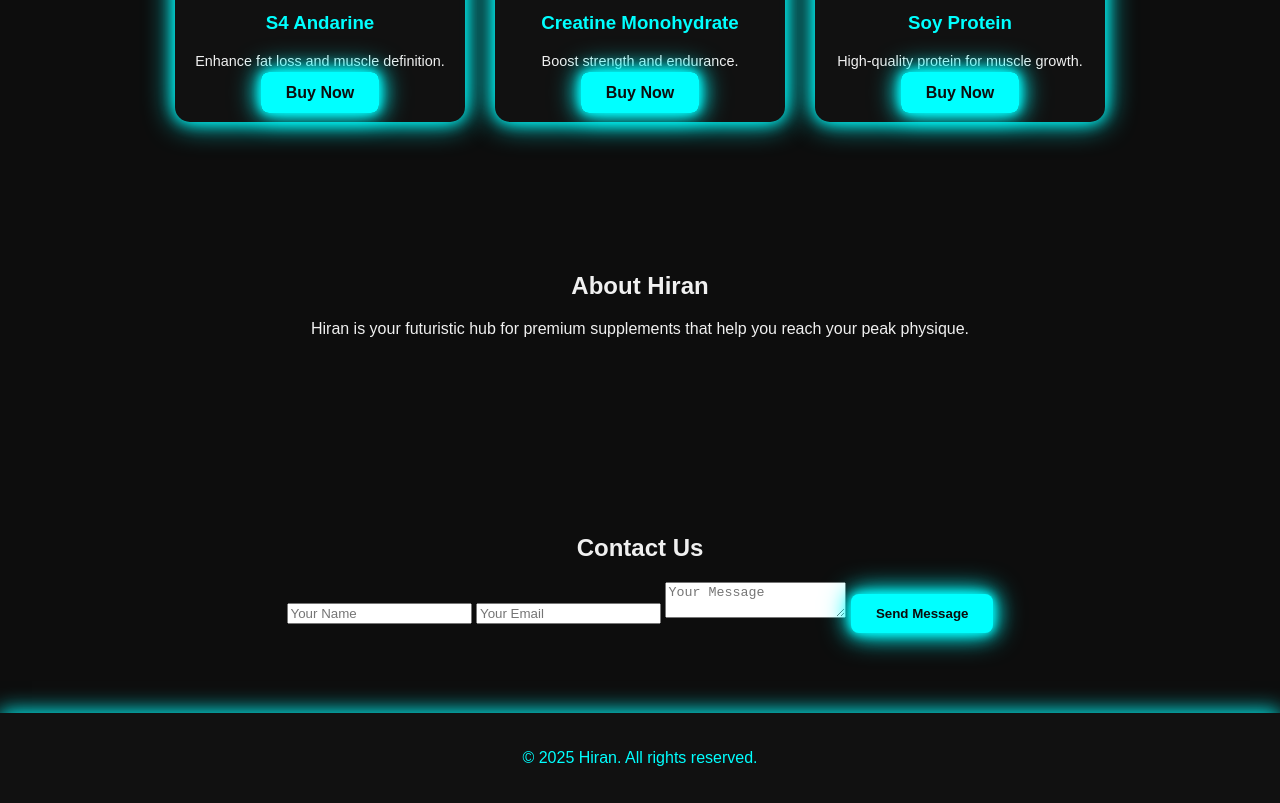
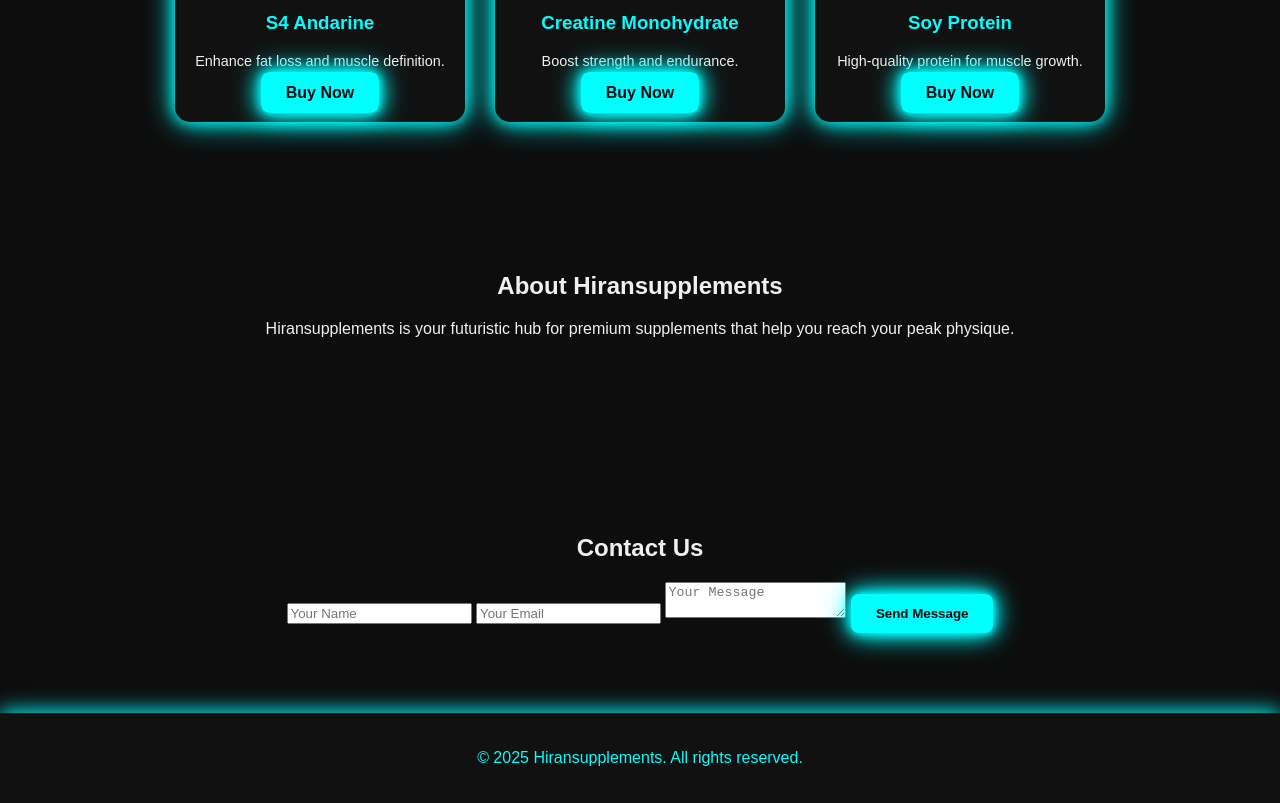
Before and after one commit to hirankotla123-cmd/hiransupplement, a plain HTML site: page index.html in a window 1280 px wide. Shown: the part 662-1465 px from the top of the page. Drawn offline with Linux system fonts and the light colour scheme.

Commit message:
Update branding and meta information in index.html

```diff
--- a/index.html
+++ b/index.html
@@ -3,12 +3,14 @@
 <head>
     <meta charset="UTF-8">
     <meta name="viewport" content="width=device-width, initial-scale=1.0">
-    <title>Hiran - Supplements</title>
+    <title>Hiransupplements - Premium Supplements</title>
+    <meta name="description" content="Hiransupplements offers premium SARMs, Creatine, and Protein to help you achieve peak performance.">
+    <meta name="keywords" content="SARMs, Creatine, Protein, Supplements, Fitness, Muscle Growth, Hiransupplements">
     <link rel="stylesheet" href="style.css">
 </head>
 <body>
     <header>
-        <div class="logo">HIRAN</div>
+        <div class="logo">HIRANSUPPLEMENTS</div>
         <nav>
             <ul>
                 <li><a href="#products">Products</a></li>
@@ -49,8 +51,8 @@
     </section>
 
     <section id="about" class="about">
-        <h2>About Hiran</h2>
-        <p>Hiran is your futuristic hub for premium supplements that help you reach your peak physique.</p>
+        <h2>About Hiransupplements</h2>
+        <p>Hiransupplements is your futuristic hub for premium supplements that help you reach your peak physique.</p>
     </section>
 
     <section id="contact" class="contact">
@@ -64,7 +66,7 @@
     </section>
 
     <footer>
-        <p>&copy; 2025 Hiran. All rights reserved.</p>
+        <p>&copy; 2025 Hiransupplements. All rights reserved.</p>
     </footer>
 
     <script src="script.js"></script>
```
